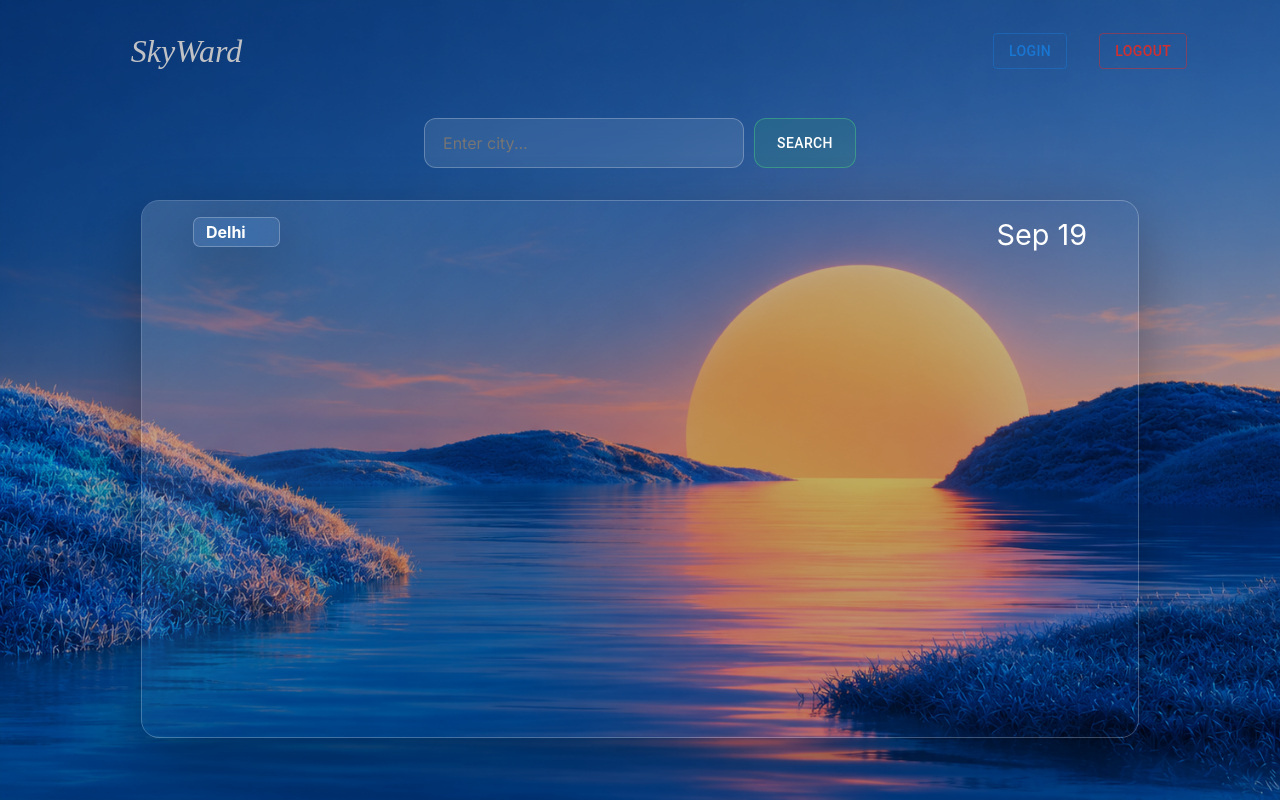
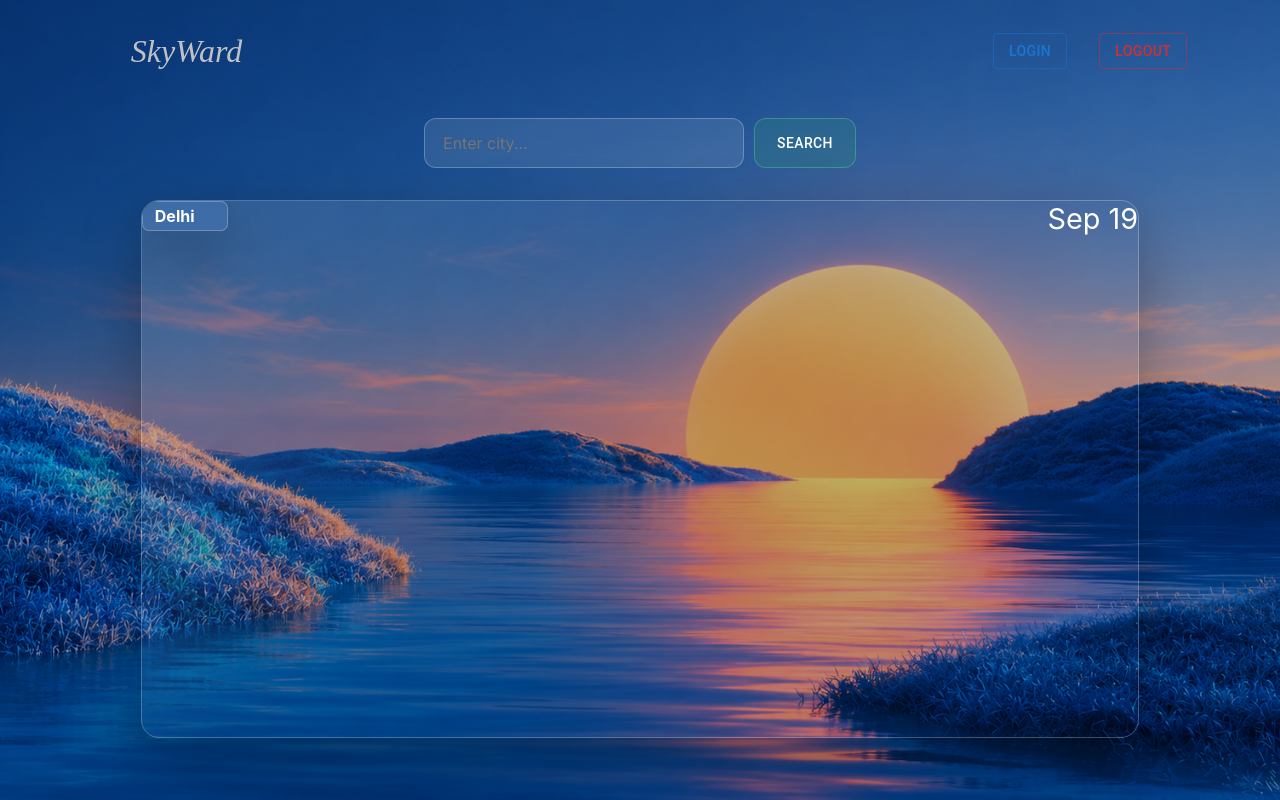
Before and after one commit to rohit-chauhan007/React-JS, a React (Vite) app in the folder WEATHER/: page / in a window 1280 px wide. Built offline with nearby package versions, Linux system fonts and the light colour scheme; no server answers; some icons are missing; a web font is replaced by a local one.

Commit message:
changing css

```diff
--- a/WEATHER/src/weatherInfo.css
+++ b/WEATHER/src/weatherInfo.css
@@ -8,7 +8,6 @@
     box-shadow: 0 20px 60px rgba(0, 0, 0, 0.3);
     border-radius: 18px;
     margin-top:2rem;
-    padding: 1rem 4vw;
     position:relative;
     overflow: hidden;
     color: white;
```
